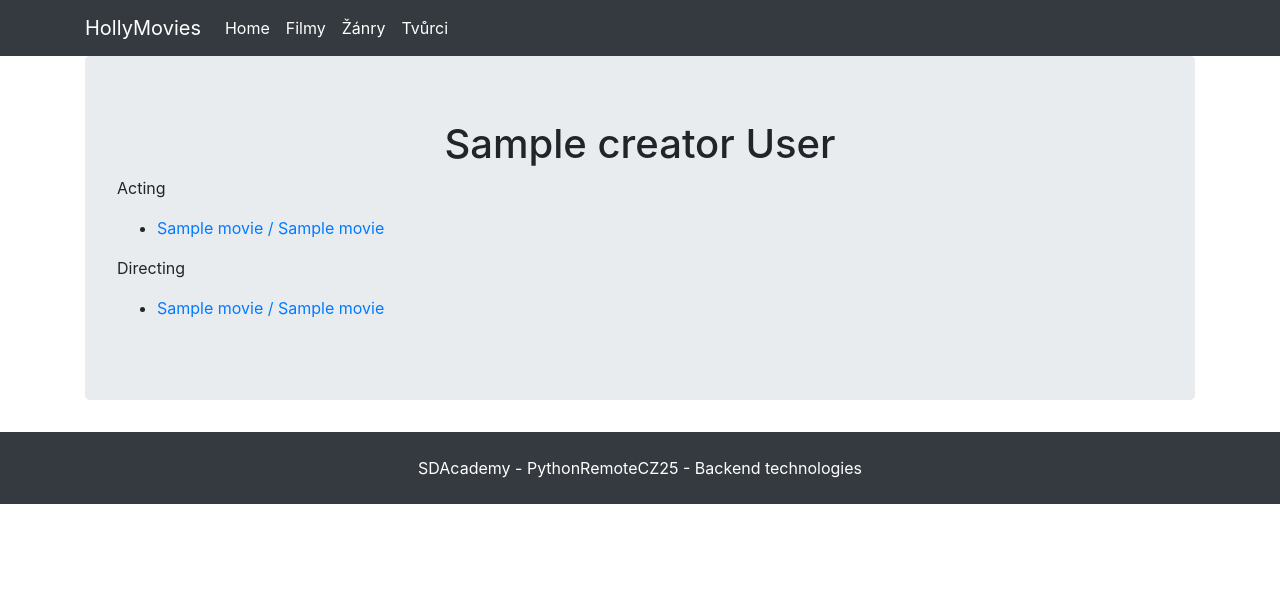
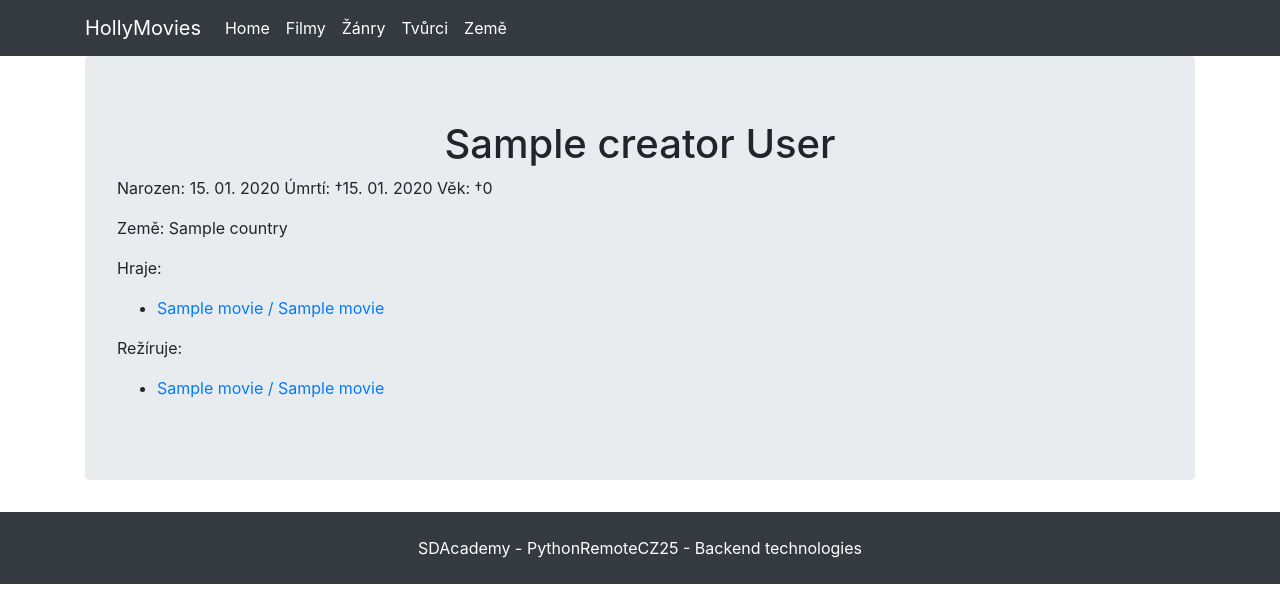
Before and after one commit to DaliborZ-tech/HollymoviesSDA, a Django app: page /creator/1/ in a window 1280 px wide. Shown: the top 600 px of the page. Run offline with Django 5.2, Linux system fonts and the light colour scheme; tables that the repository leaves empty hold one stand-in row (values such as "Sample post"); some libraries are stand-ins or nearby versions.

Commit message:
Creators - feature 4; Country and Countries - templates, views, urls

```diff
--- a/djangoProjectHollymoviesSDA/urls.py
+++ b/djangoProjectHollymoviesSDA/urls.py
@@ -17,7 +17,8 @@ Including another URLconf
 from django.contrib import admin
 from django.urls import path
 
-from viewer.views import movies, home, movie, genres, genre, creators, creator
+from viewer.views import movies, home, movie, genres, genre, creators, creator, \
+    countries, country
 
 urlpatterns = [
     path('admin/', admin.site.urls),
@@ -29,4 +30,6 @@ urlpatterns = [
     path('genre/<int:pk>/', genre, name='genre'),
     path('creators/', creators, name='creators'),
     path('creator/<int:pk>/', creator, name='creator'),
+    path('countries/', countries, name='countries'),
+    path('country/<int:pk>/', country, name='country'),
 ]
--- a/templates/base.html
+++ b/templates/base.html
@@ -3,7 +3,7 @@
 <html {% if LANGUAGE_CODE %}lang="{{ LANGUAGE_CODE }}"
 
         {% else %}
-            lang="cz"
+            lang="cs"
       {% endif %}
 >
 
--- a/templates/creator.html
+++ b/templates/creator.html
@@ -6,13 +6,21 @@
 
 {% block content %}
     <h1 class="text-center">{{ creator.name }} {{ creator.surname }}</h1>
-    <p>Acting</p>
+    {% if creator.date_of_death %}
+        <p>Narozen: {{ creator.date_of_birth_format }} Úmrtí: †{{ creator.date_of_death_format }} Věk: †{{ creator.age }}</p>
+    {% else %}
+        <p>Narozen: {{ creator.date_of_birth_format }} Věk: {{ creator.age }}</p>
+    {% endif %}
+    {% if creator.country %}
+        <p>Země: {{ creator.country }}</p>
+    {% endif %}
+    <p>Hraje:</p>
     <ul>
         {% for movie in creator.acting.all %}
             <li><a href="{% url 'movie' movie.id %}">{{ movie.title_orig }} / {{ movie.title_cz }}</a></li>
         {% endfor %}
     </ul>
-    <p>Directing</p>
+    <p>Režíruje:</p>
     <ul>
         {% for movie in creator.directing.all %}
             <li><a href="{% url 'movie' movie.id %}">{{ movie.title_orig }} / {{ movie.title_cz }}</a></li>
--- a/templates/movie.html
+++ b/templates/movie.html
@@ -9,7 +9,7 @@
     <h4>{% if movie.title_cz %}Český název: {{ movie.title_cz }}{% else %}{% endif %}</h4>
     <h6><strong>Žánr:</strong> {% for genre in movie.genres.all %}<a href="{% url 'genre' genre.id %}">{{ genre }}</a>{% if not forloop.last %}, {% endif %}{% empty %}Tento film nemá přidělený žánr{% endfor %}</h6>
     <p><strong>Země:</strong> {% for country in movie.countries.all %}{{ country }}{% if not forloop.last %}, {% endif %}{% empty %}Původ není znám{% endfor %}</p>
-    <p><strong>Délka:</strong> {% if movie.length %}{{ movie.length }} min{% else %}Délka není známa{% endif %}</p>
+    <p><strong>Délka:</strong> {% if movie.length %}{{ movie.length_format }}{% else %}Délka není známa{% endif %}</p>
     <p><strong>Vyšel:</strong> {% if movie.released_year %}{{ movie.released_year }}{% elif movie.released_date %}{{ movie.released_date_cz }}{% else %}Datum vydání není znám{% endif %}</p>
     <p><strong>Popis:</strong> {% if movie.description %}{{ movie.description }}{% else %}Popis nebyl vyplněn{% endif %}</p>
     <p><strong>Režie:</strong> {% for director in movie.directors.all %}<a href="{% url 'creator' director.id %}">{{ director }}</a>{% if not forloop.last %}, {% endif %}{% empty %}Režisér není znám{% endfor %}</p>
--- a/templates/navbar.html
+++ b/templates/navbar.html
@@ -13,6 +13,7 @@
                 <a class="nav-item nav-link active" href="{% url 'movies' %}">Filmy</a>
                 <a class="nav-item nav-link active" href="{% url 'genres' %}">Žánry</a>
                 <a class="nav-item nav-link active" href="{% url 'creators' %}">Tvůrci</a>
+                <a class="nav-item nav-link active" href="{% url 'countries' %}">Země</a>
             </div>
         </div>
     </div>
--- a/viewer/models.py
+++ b/viewer/models.py
@@ -1,4 +1,4 @@
-from datetime import datetime
+from datetime import datetime, date
 
 from django.db import models
 from django.db.models import Model, CharField, ManyToManyField, IntegerField, \
@@ -61,6 +61,13 @@ class Movie(Model):
             return datetime.strftime(self.released_date, "%d. %m. %Y")
         return None
 
+    def length_format(self):
+        if self.length is not None:
+            hours = self.length // 60
+            minutes = self.length % 60
+            return f"{hours}:{minutes:02d} (hod:min)"
+        return "N/A"
+
 
 class Creator(Model):
     name = CharField(max_length=32, null=True, blank=True)
@@ -79,9 +86,20 @@ class Creator(Model):
         return f"Creator {self.name} {self.surname})"
 
     def age(self):
+        if self.date_of_birth:
+            end_date = self.date_of_death if self.date_of_death else date.today()
+            return (end_date - self.date_of_birth).days // 365
+        return None
+
+    def date_of_birth_format(self):
+        if self.date_of_birth:
+            return datetime.strftime(self.date_of_birth, "%d. %m. %Y")
+        return "N/A"
+
+    def date_of_death_format(self):
         if self.date_of_death:
-            return (self.date_of_death - self.date_of_birth).days
-        return datetime.date.today() - self.date_of_birth
+            return datetime.strftime(self.date_of_death, "%d. %m. %Y")
+        return "N/A"
 
     class Meta:
         ordering = ['surname']
--- a/viewer/views.py
+++ b/viewer/views.py
@@ -45,8 +45,22 @@ def creators(request):
     return render(request=request, template_name='creators.html',
                   context=context)
 
+
 def creator(request, pk):
     if Creator.objects.filter(id=pk).exists():
         return render(request=request, template_name='creator.html',
                       context={'creator': Creator.objects.get(id=pk)})
     return redirect("creators")
+
+
+def countries(request):
+    countries_ = Country.objects.all()
+    context = {'countries': countries_}
+    return render(request=request, template_name='countries.html', context=context)
+
+
+def country(request, pk):
+    if Country.objects.filter(id=pk).exists():
+        return render(request=request, template_name='country.html',
+                      context={'country': Country.objects.get(id=pk)})
+    return redirect("Countries")
```
Also changed, not shown: templates/countries.html (added, +20 -0 lines), templates/country.html (added, +14 -0 lines).
